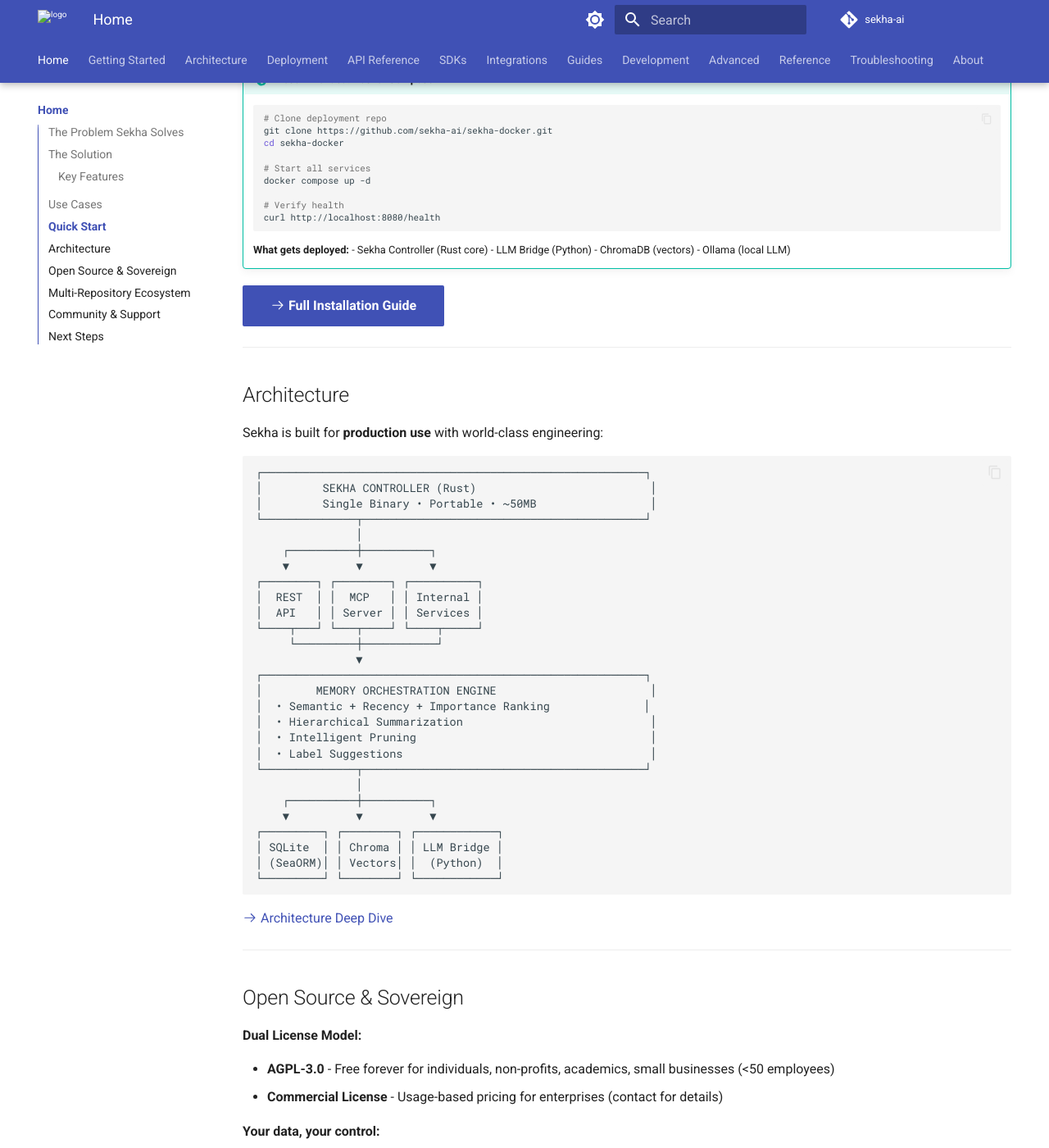
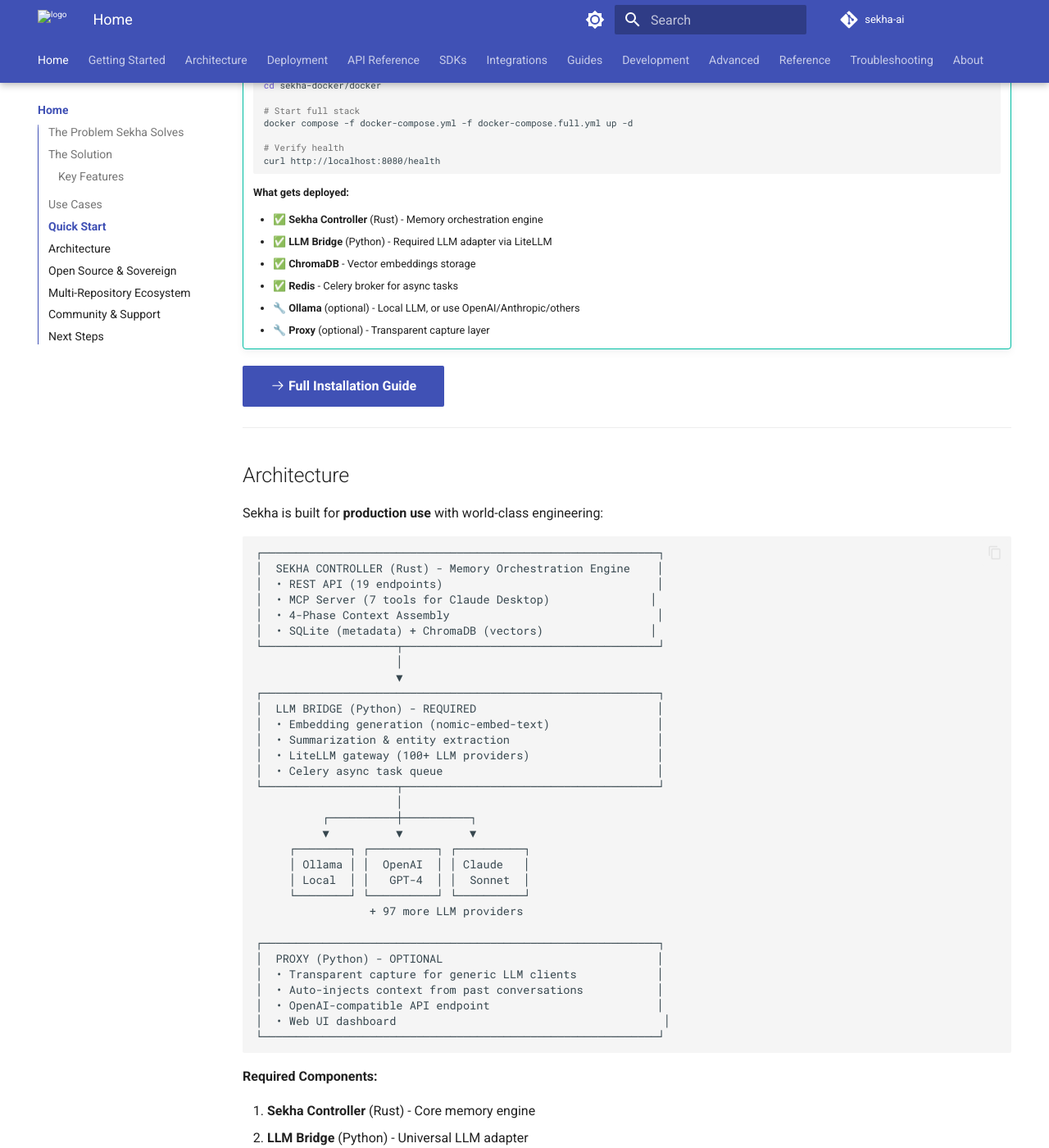
Before and after one commit to sekha-ai/sekha-website, an MkDocs documentation site: the page built from docs/index.md, in a window 1280 px wide and 1400 px high, scrolled down 2056 px. Shown: the whole window at 82% size. Built offline with MkDocs 1.6.1 and Material for MkDocs 9.7.7, drawn with Linux system fonts in a browser that asks for light colours; comment, search, counter and statistics services are not loaded; the version menu is left out; some of the changed text lies outside the part shown.

Commit message:
docs: clarify required vs optional components on landing page

````diff
--- a/docs/index.md
+++ b/docs/index.md
@@ -32,7 +32,7 @@
 
     ---
 
-    REST API, MCP protocol, Python/JS SDKs. Works with any LLM - OpenAI, Anthropic, Ollama, custom models.
+    REST API, MCP protocol, Python/JS SDKs. Works with any LLM - OpenAI, Anthropic, Ollama, 100+ more via LiteLLM.
 
     [:octicons-arrow-right-24: API Reference](api-reference/rest-api.md)
 
@@ -70,13 +70,14 @@ Every AI conversation today faces critical failures:
 graph LR
     A[User/Agent] -->|Conversations| B[Sekha Controller]
     B -->|Stores| C[SQLite + Chroma]
-    B -->|Retrieves| D[Semantic Search]
-    D -->|Context| E[LLM]
-    E -->|Response| A
+    B -->|Via LLM Bridge| D[LiteLLM]
+    D -->|Any LLM| E[OpenAI/Ollama/Claude/100+]
+    C -->|Retrieves| B
+    B -->|Context| A
 
     style B fill:#4051b5
     style C fill:#2d3748
-    style E fill:#805ad5
+    style D fill:#805ad5
 ```
 
 Sekha sits **between** you and any LLM, capturing every interaction and intelligently retrieving relevant context when needed.
@@ -89,7 +90,7 @@ Sekha sits **between** you and any LLM, capturing every interaction and intellig
 **📊 Hierarchical Summaries** - Daily → Weekly → Monthly rollups
 **🏷️ Organization** - Labels, folders, importance scoring
 **🔒 Sovereign** - Self-hosted, local-first, your data never leaves
-**🔌 LLM Agnostic** - Works with Ollama, OpenAI, Anthropic, custom models
+**🔌 LLM Agnostic** - Works with 100+ LLMs via LiteLLM
 **⚡ Production Ready** - 85%+ test coverage, Docker deployment, sub-100ms queries
 
 ---
@@ -141,20 +142,23 @@ Sekha sits **between** you and any LLM, capturing every interaction and intellig
     ```bash
     # Clone deployment repo
     git clone https://github.com/sekha-ai/sekha-docker.git
-    cd sekha-docker
+    cd sekha-docker/docker
 
-    # Start all services
-    docker compose up -d
+    # Start full stack
+    docker compose -f docker-compose.yml -f docker-compose.full.yml up -d
 
     # Verify health
     curl http://localhost:8080/health
     ```
 
     **What gets deployed:**
-    - Sekha Controller (Rust core)
-    - LLM Bridge (Python)
-    - ChromaDB (vectors)
-    - Ollama (local LLM)
+
+    - ✅ **Sekha Controller** (Rust) - Memory orchestration engine
+    - ✅ **LLM Bridge** (Python) - Required LLM adapter via LiteLLM
+    - ✅ **ChromaDB** - Vector embeddings storage
+    - ✅ **Redis** - Celery broker for async tasks
+    - 🔧 **Ollama** (optional) - Local LLM, or use OpenAI/Anthropic/others
+    - 🔧 **Proxy** (optional) - Transparent capture layer
 
 [:octicons-arrow-right-24: Full Installation Guide](getting-started/installation.md){ .md-button .md-button--primary }
 
@@ -165,34 +169,51 @@ Sekha sits **between** you and any LLM, capturing every interaction and intellig
 Sekha is built for **production use** with world-class engineering:
 
 ```
-┌─────────────────────────────────────────────────────────┐
-│         SEKHA CONTROLLER (Rust)                          │
-│         Single Binary • Portable • ~50MB                 │
-└──────────────┬──────────────────────────────────────────┘
-               │
-    ┌──────────┼──────────┐
-    ▼          ▼          ▼
-┌────────┐ ┌────────┐ ┌──────────┐
-│  REST  │ │  MCP   │ │ Internal │
-│  API   │ │ Server │ │ Services │
-└────┬───┘ └───┬────┘ └────┬─────┘
-     └─────────┼───────────┘
-               ▼
-┌─────────────────────────────────────────────────────────┐
-│        MEMORY ORCHESTRATION ENGINE                       │
-│  • Semantic + Recency + Importance Ranking              │
-│  • Hierarchical Summarization                            │
-│  • Intelligent Pruning                                   │
-│  • Label Suggestions                                     │
-└──────────────┬──────────────────────────────────────────┘
-               │
-    ┌──────────┼──────────┐
-    ▼          ▼          ▼
-┌─────────┐ ┌────────┐ ┌────────────┐
-│ SQLite  │ │ Chroma │ │ LLM Bridge │
-│ (SeaORM)│ │ Vectors│ │  (Python)  │
-└─────────┘ └────────┘ └────────────┘
+┌───────────────────────────────────────────────────────────┐
+│  SEKHA CONTROLLER (Rust) - Memory Orchestration Engine    │
+│  • REST API (19 endpoints)                                │
+│  • MCP Server (7 tools for Claude Desktop)               │
+│  • 4-Phase Context Assembly                               │
+│  • SQLite (metadata) + ChromaDB (vectors)                │
+└────────────────────┬──────────────────────────────────────┘
+                     │
+                     ▼
+┌───────────────────────────────────────────────────────────┐
+│  LLM BRIDGE (Python) - REQUIRED                           │
+│  • Embedding generation (nomic-embed-text)                │
+│  • Summarization & entity extraction                      │
+│  • LiteLLM gateway (100+ LLM providers)                   │
+│  • Celery async task queue                                │
+└────────────────────┬──────────────────────────────────────┘
+                     │
+          ┌──────────┼──────────┐
+          ▼          ▼          ▼
+     ┌────────┐ ┌──────────┐ ┌──────────┐
+     │ Ollama │ │  OpenAI  │ │ Claude   │
+     │ Local  │ │   GPT-4  │ │  Sonnet  │
+     └────────┘ └──────────┘ └──────────┘
+                 + 97 more LLM providers
+
+┌───────────────────────────────────────────────────────────┐
+│  PROXY (Python) - OPTIONAL                                │
+│  • Transparent capture for generic LLM clients            │
+│  • Auto-injects context from past conversations           │
+│  • OpenAI-compatible API endpoint                         │
+│  • Web UI dashboard                                        │
+└───────────────────────────────────────────────────────────┘
 ```
+
+**Required Components:**
+
+1. **Sekha Controller** (Rust) - Core memory engine
+2. **LLM Bridge** (Python) - Universal LLM adapter
+3. **ChromaDB** - Vector similarity search
+4. **Redis** - Async task queue broker
+
+**Optional Components:**
+
+- **Proxy** - For transparent capture
+- **Ollama** - For local LLMs (or use cloud providers)
 
 [:octicons-arrow-right-24: Architecture Deep Dive](architecture/overview.md)
 
@@ -221,17 +242,18 @@ Sekha is built for **production use** with world-class engineering:
 
 Sekha is built as a modular system:
 
-| Repository | Purpose | Status |
-|------------|---------|--------|
-| [sekha-controller](https://github.com/sekha-ai/sekha-controller) | Core memory engine (Rust) | ✅ Production |
-| [sekha-llm-bridge](https://github.com/sekha-ai/sekha-llm-bridge) | LLM operations (Python) | ✅ Production |
-| [sekha-docker](https://github.com/sekha-ai/sekha-docker) | Deployment configs | ✅ Production |
-| [sekha-mcp](https://github.com/sekha-ai/sekha-mcp) | MCP protocol server | ✅ Production |
-| [sekha-python-sdk](https://github.com/sekha-ai/sekha-python-sdk) | Python client | 🔜 Publishing |
-| [sekha-js-sdk](https://github.com/sekha-ai/sekha-js-sdk) | JavaScript/TypeScript SDK | 🔜 Publishing |
-| [sekha-vscode](https://github.com/sekha-ai/sekha-vscode) | VS Code extension | 🚧 Beta |
-| [sekha-cli](https://github.com/sekha-ai/sekha-cli) | Terminal tool | 🚧 Beta |
-| [sekha-obsidian](https://github.com/sekha-ai/sekha-obsidian) | Obsidian plugin | 🚧 Beta |
+| Repository | Purpose | Language | Status |
+|------------|---------|----------|--------|
+| [sekha-controller](https://github.com/sekha-ai/sekha-controller) | Memory orchestration engine | Rust | ✅ Production |
+| [sekha-llm-bridge](https://github.com/sekha-ai/sekha-llm-bridge) | LLM adapter (REQUIRED) | Python | ✅ Production |
+| [sekha-proxy](https://github.com/sekha-ai/sekha-proxy) | Transparent capture (OPTIONAL) | Python | ✅ Production |
+| [sekha-docker](https://github.com/sekha-ai/sekha-docker) | Deployment configurations | Docker | ✅ Production |
+| [sekha-mcp](https://github.com/sekha-ai/sekha-mcp) | MCP protocol server | Python | ✅ Production |
+| [sekha-python-sdk](https://github.com/sekha-ai/sekha-python-sdk) | Python client library | Python | 🔜 Publishing |
+| [sekha-js-sdk](https://github.com/sekha-ai/sekha-js-sdk) | JavaScript/TypeScript SDK | TypeScript | 🔜 Publishing |
+| [sekha-vscode](https://github.com/sekha-ai/sekha-vscode) | VS Code extension | TypeScript | 🚧 Beta |
+| [sekha-cli](https://github.com/sekha-ai/sekha-cli) | Command-line interface | Go | 🚧 Beta |
+| [sekha-obsidian](https://github.com/sekha-ai/sekha-obsidian) | Obsidian note integration | TypeScript | 🚧 Beta |
 
 ---
 
@@ -281,7 +303,7 @@ Sekha is built as a modular system:
 
 -   [:material-api: **API Reference**](api-reference/rest-api.md)
 
-    Complete API documentation
+    19 REST endpoints + 7 MCP tools
 
 -   [:material-puzzle: **Integrations**](integrations/claude-desktop.md)
 
````
